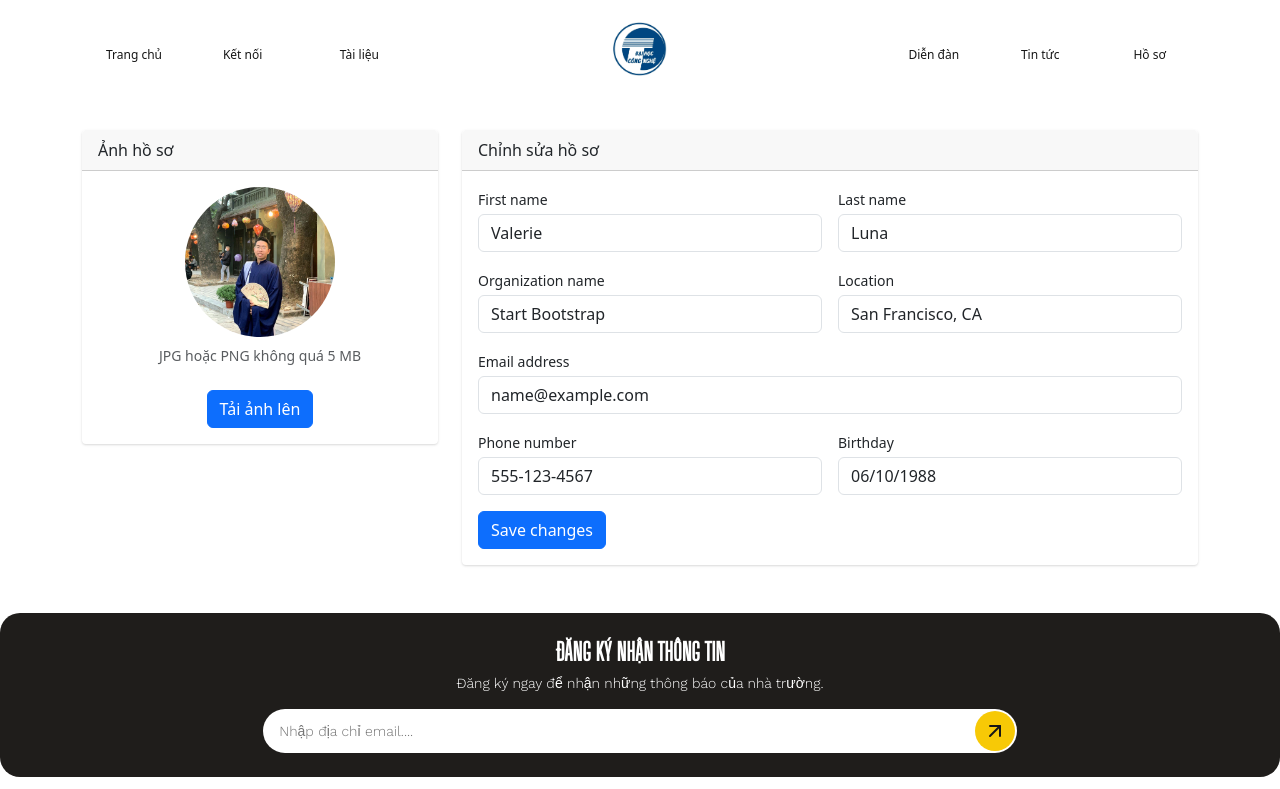
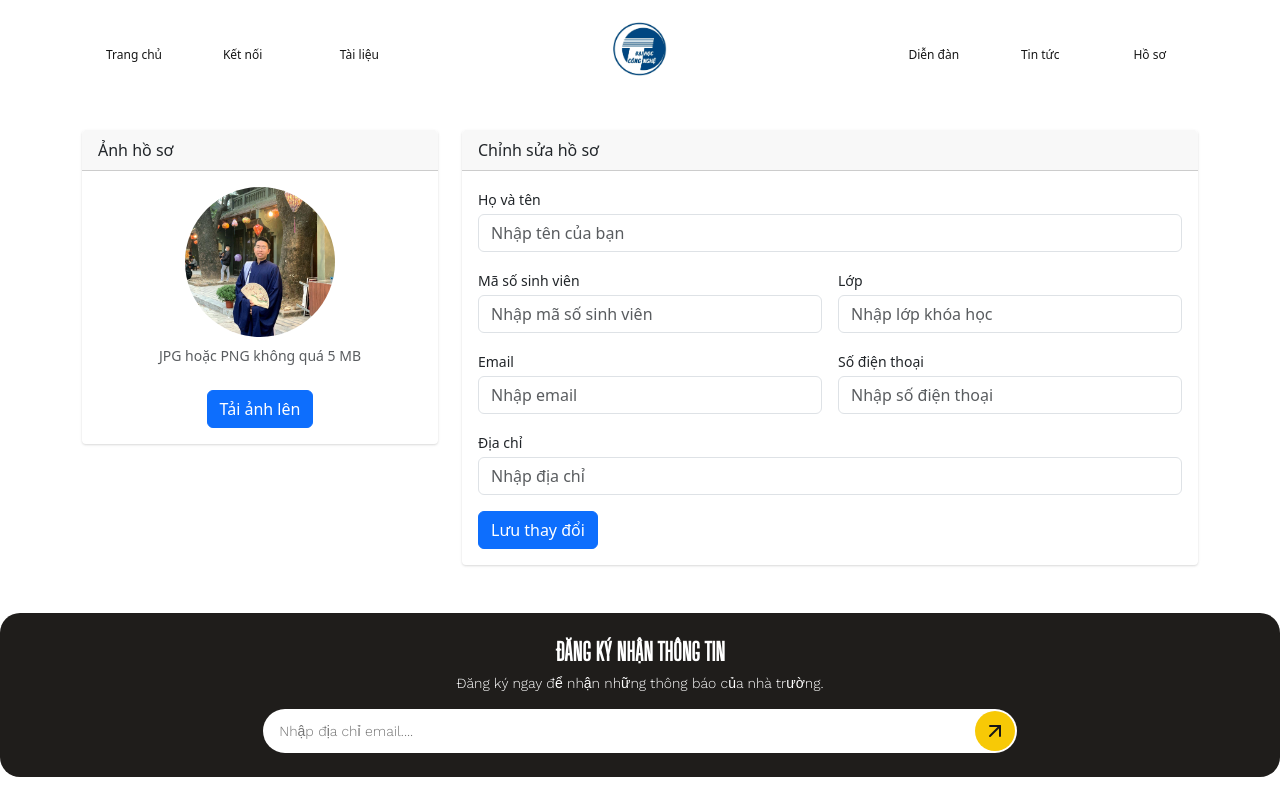
Before and after one commit to ThanhTung0101/INT4050, a Django app: page /chinh-sua-ho-so/ in a window 1280 px wide. Shown: the top 789 px of the page. Run offline with Django 4.2, Linux system fonts and the light colour scheme; parts of the project's set-up code (start-up, migrations or seed data) failed here and were passed over; some libraries are stand-ins or nearby versions.

Commit message:
update change profile

```diff
--- a/templates/pages/profile.html
+++ b/templates/pages/profile.html
@@ -126,7 +126,7 @@
                                                 Chi tiết
                                                 </button>
                                             </a>
-                                            <a href="assets/pdfFile/Invoice.pdf" download>
+                                            <a href="#" download>
                                                 <button type="button" class="btn btn-link btn-rounded btn-sm fw-bold text-decoration-none" data-mdb-ripple-color="dark">
                                                 Close
                                                 </button>
@@ -144,7 +144,7 @@
                                                 Chi tiết
                                                 </button>
                                             </a>
-                                            <a href="assets/pdfFile/Invoice.pdf" download>
+                                            <a href="#" download>
                                                 <button type="button" class="btn btn-link btn-rounded btn-sm fw-bold text-decoration-none" data-mdb-ripple-color="dark">
                                                 Close
                                                 </button>
@@ -162,7 +162,7 @@
                                                 Chi tiết
                                                 </button>
                                             </a>
-                                            <a href="assets/pdfFile/Invoice.pdf" download>
+                                            <a href="#" download>
                                                 <button type="button" class="btn btn-link btn-rounded btn-sm fw-bold text-decoration-none" data-mdb-ripple-color="dark">
                                                 Close
                                                 </button>
--- a/templates/pages/update_profile.html
+++ b/templates/pages/update_profile.html
@@ -20,49 +20,38 @@
                 <div class="card-body">
                     <form>
                         <div class="row gx-3 mb-3">
-                            <div class="col-md-6">
-                                <label class="small mb-1" for="inputFirstName">First name</label>
-                                <input class="form-control" id="inputFirstName" type="text" placeholder="Enter your first name" value="Valerie">
-                            </div>
-                            <!-- Form Group (last name)-->
-                            <div class="col-md-6">
-                                <label class="small mb-1" for="inputLastName">Last name</label>
-                                <input class="form-control" id="inputLastName" type="text" placeholder="Enter your last name" value="Luna">
+                            <div class="col">
+                                <label class="small mb-1" for="inputFullName">Họ và tên</label>
+                                <input class="form-control" id="inputFullName" type="text" placeholder="Nhập tên của bạn" value="">
                             </div>
                         </div>
-                        <!-- Form Row        -->
                         <div class="row gx-3 mb-3">
-                            <!-- Form Group (organization name)-->
                             <div class="col-md-6">
-                                <label class="small mb-1" for="inputOrgName">Organization name</label>
-                                <input class="form-control" id="inputOrgName" type="text" placeholder="Enter your organization name" value="Start Bootstrap">
+                                <label class="small mb-1" for="studentId">Mã số sinh viên</label>
+                                <input class="form-control" id="studentId" type="text" placeholder="Nhập mã số sinh viên" value="">
                             </div>
-                            <!-- Form Group (location)-->
                             <div class="col-md-6">
-                                <label class="small mb-1" for="inputLocation">Location</label>
-                                <input class="form-control" id="inputLocation" type="text" placeholder="Enter your location" value="San Francisco, CA">
+                                <label class="small mb-1" for="studentClass">Lớp</label>
+                                <input class="form-control" id="studentClass" type="text" placeholder="Nhập lớp khóa học" value="">
                             </div>
                         </div>
-                        <!-- Form Group (email address)-->
-                        <div class="mb-3">
-                            <label class="small mb-1" for="inputEmailAddress">Email address</label>
-                            <input class="form-control" id="inputEmailAddress" type="email" placeholder="Enter your email address" value="name@example.com">
-                        </div>
-                        <!-- Form Row-->
                         <div class="row gx-3 mb-3">
-                            <!-- Form Group (phone number)-->
                             <div class="col-md-6">
-                                <label class="small mb-1" for="inputPhone">Phone number</label>
-                                <input class="form-control" id="inputPhone" type="tel" placeholder="Enter your phone number" value="555-123-4567">
+                                <label class="small mb-1" for="studentEmail">Email</label>
+                                <input class="form-control" id="studentEmail" type="text" placeholder="Nhập email" value="">
                             </div>
-                            <!-- Form Group (birthday)-->
                             <div class="col-md-6">
-                                <label class="small mb-1" for="inputBirthday">Birthday</label>
-                                <input class="form-control" id="inputBirthday" type="text" name="birthday" placeholder="Enter your birthday" value="06/10/1988">
+                                <label class="small mb-1" for="studentClass">Số điện thoại</label>
+                                <input class="form-control" id="studentClass" type="text" placeholder="Nhập số điện thoại" value="">
                             </div>
                         </div>
-                        <!-- Save changes button-->
-                        <button class="btn btn-primary" type="button">Save changes</button>
+                        <div class="mb-3">
+                            <label class="small mb-1" for="studentAddress">Địa chỉ</label>
+                            <input class="form-control" id="studentAddress" type="email" placeholder="Nhập địa chỉ" value="">
+                        </div>
+                        <a href="{% url 'profile' %}">
+                            <button class="btn btn-primary" type="button">Lưu thay đổi</button>
+                        </a>
                     </form>
                 </div>
             </div>
```
